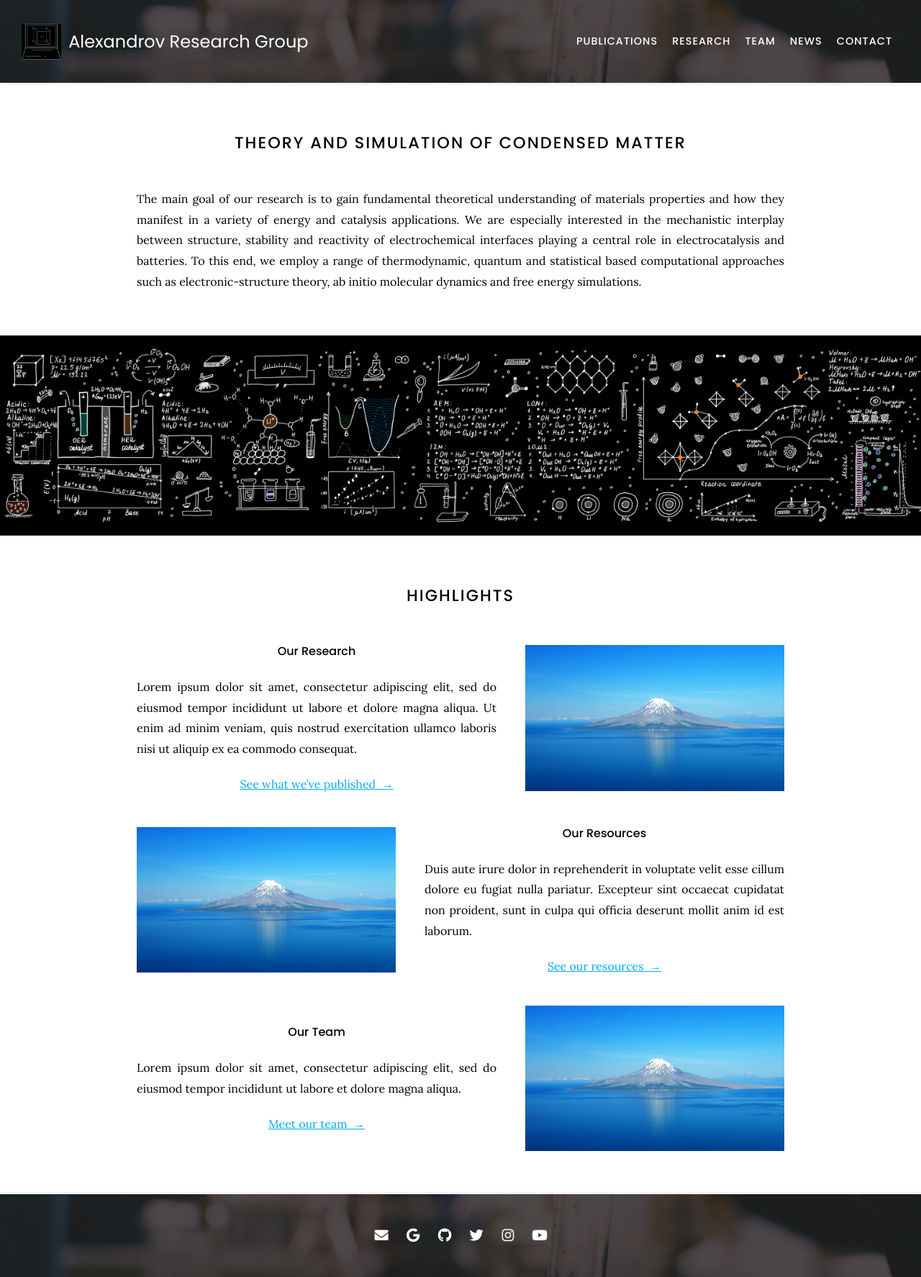
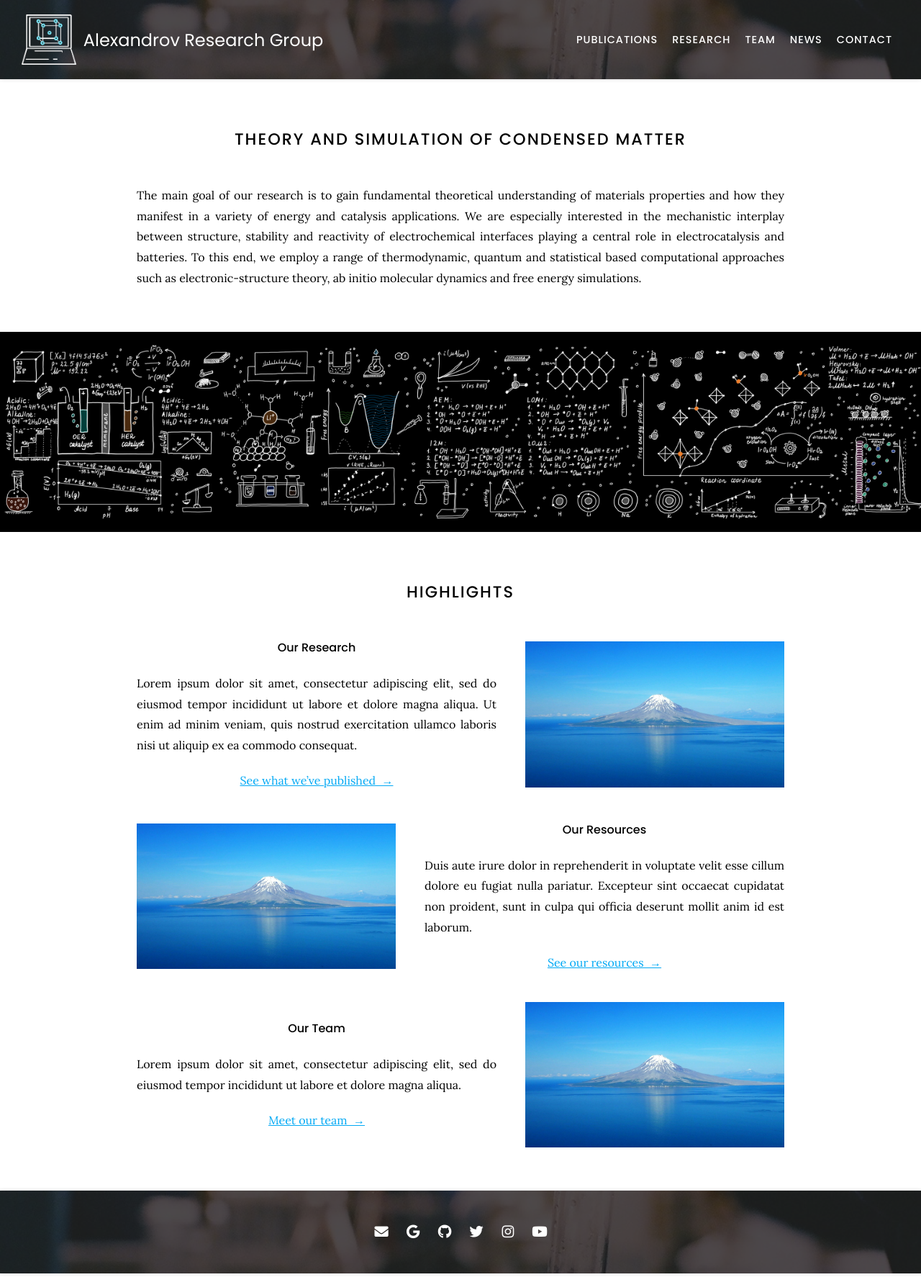
Before and after one commit to valexandrov/webpage, a Jekyll site: the page built from index.md, in a window 1280 px wide. Shown: the whole page at 72% size. Built offline with Jekyll 4.4.1, drawn with Linux system fonts in a browser that asks for light colours; nearby versions of some CDN libraries.

Commit message:
update logo

```diff
--- a/_config.yaml
+++ b/_config.yaml
@@ -3,7 +3,7 @@
 # site properties and page defaults
 title: Alexandrov Research Group
 description: An easy-to-use, flexible website template for labs, with automatic citations, GitHub tag imports, pre-built components, and more.
-logo: images/logo.jpg
+logo: images/logo.png
 header: images/background.jpg
 footer: images/background.jpg
 baseurl: /varg
--- a/css/header.scss
+++ b/css/header.scss
@@ -10,7 +10,7 @@ header {
   justify-content: space-between;
   align-items: center;
   flex-wrap: wrap;
-  padding: 30px;
+  padding: 20px 30px 20px 30px;
   color: $white;
   background: $gray-800;
   box-shadow: $shadow;
@@ -24,7 +24,7 @@ header {
 
     .logo {
       max-width: 100%;
-      height: 50px;
+      height: 70px;
     }
 
     .logo_text {
```
Also changed, not shown: images/logo.jpg (deleted), images/logo.png (added).
